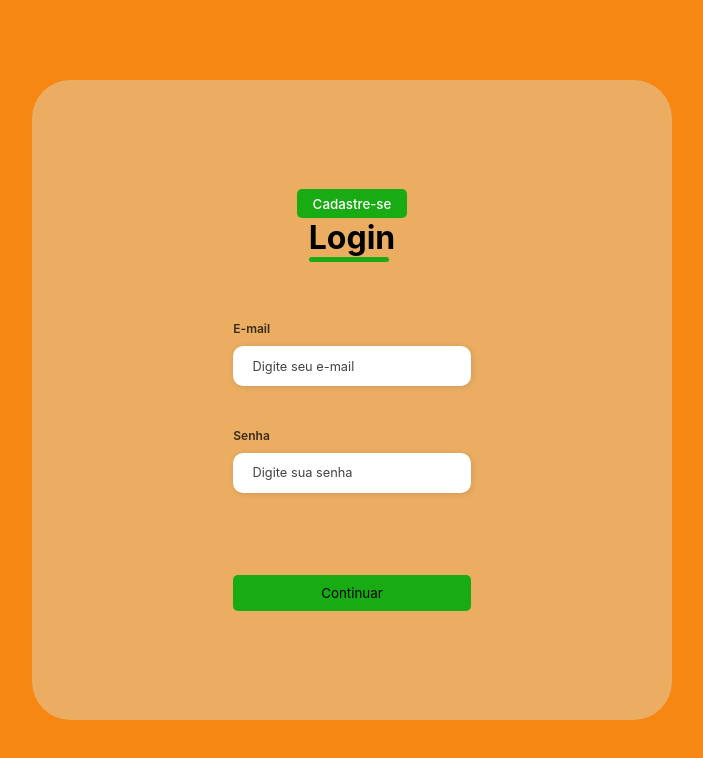
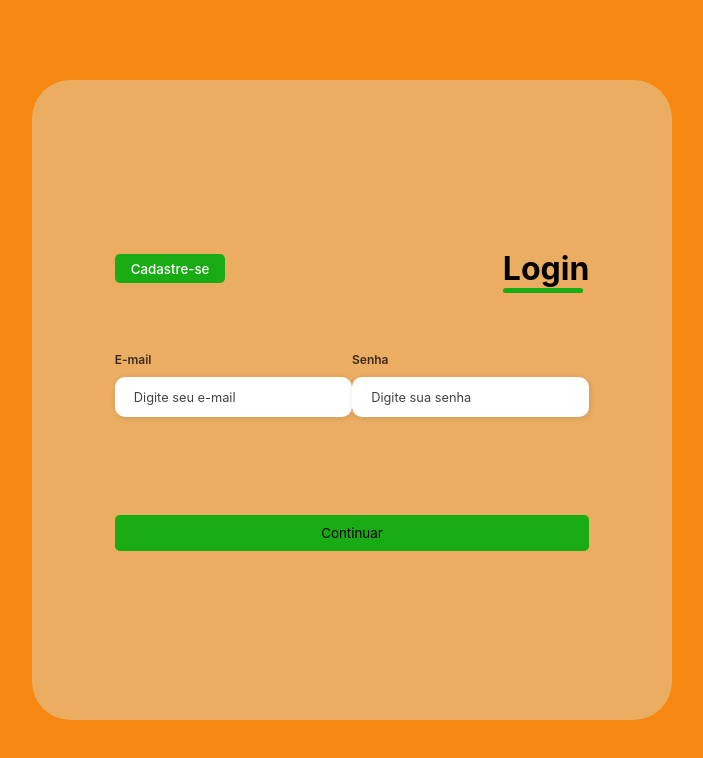
Before and after one commit to PetMobilis/aw1, a plain HTML site: page Frontend/indexLogin.html in a window 1280 px wide. Shown: the whole page, without its empty margins (288-991 px from the left). Drawn offline with Linux system fonts and the light colour scheme.

Commit message:
Alterei o botão de cadastre-se

```diff
--- a/Frontend/style/login.css
+++ b/Frontend/style/login.css
@@ -1,4 +1,5 @@
-.body {
+
+.body{
     font-family: 'Comfortaa', cursive;
     background-attachment: fixed;
     background-color: #F68712;
@@ -27,7 +28,6 @@ body {
    display: flex;
    background-color: #ffff;
    border-radius: 50px;
-
 }
 
 .form-image {
@@ -38,7 +38,6 @@ body {
    background-color: #ffffff;
    padding: 1rem;
    border-radius: 50px;
-
 }
 
 .form-image img {
@@ -57,22 +56,11 @@ body {
 }
 
 .form-header {
-margin-bottom: 4rem;
-
+   margin-bottom: 3rem;
    display: flex;
-flex-direction: column;
-align-items: center;
+   justify-content: space-between;
 }
 
-.form-header h1::after {
-content: '';
-display: block;
-width: 5rem;
-height: 0.3rem;
-background-color: #19AB14;
-margin-top: 1rem;
-border-radius: 10px;
-}
 .cadastro-button {
    display: flex;
    align-items: center;
@@ -107,7 +95,12 @@ border-radius: 10px;
    border-radius: 10px;
 }
 
-
+.input-group {
+   display: flex;
+   flex-wrap: wrap;
+   justify-content: space-between;
+   padding: 1rem 0;
+}
 
 .input-box {
    display: flex;
@@ -150,6 +143,7 @@ border-radius: 10px;
    padding: 0 .5rem;
 }
 
+
 .continue-button button {
    width: 100%;
    margin-top: 2.5rem;
@@ -174,14 +168,10 @@ border-radius: 10px;
 @media screen and (max-width: 1330px) {
    .form-image {
        display: none;
-
    }
-
    .container {
        width: 50%;
-
    }
-
    .form {
        width: 100%;
    }
@@ -191,9 +181,7 @@ border-radius: 10px;
    .container {
        width: 90%;
        height: auto;
-
    }
-
    .input-group {
        flex-direction: column;
        z-index: 5;
@@ -202,19 +190,15 @@ border-radius: 10px;
        overflow-y: scroll;
        flex-wrap: nowrap;
    }
-
    .gender-inputs {
        margin-top: 2rem;
    }
-
    .gender-group {
        flex-direction: column;
    }
-
    .gender-title h6 {
        margin: 0;
    }
-
    .gender-input {
        margin-top: 0.5rem;
    }
```
Lines whose indentation alone changed are shown as unchanged.
